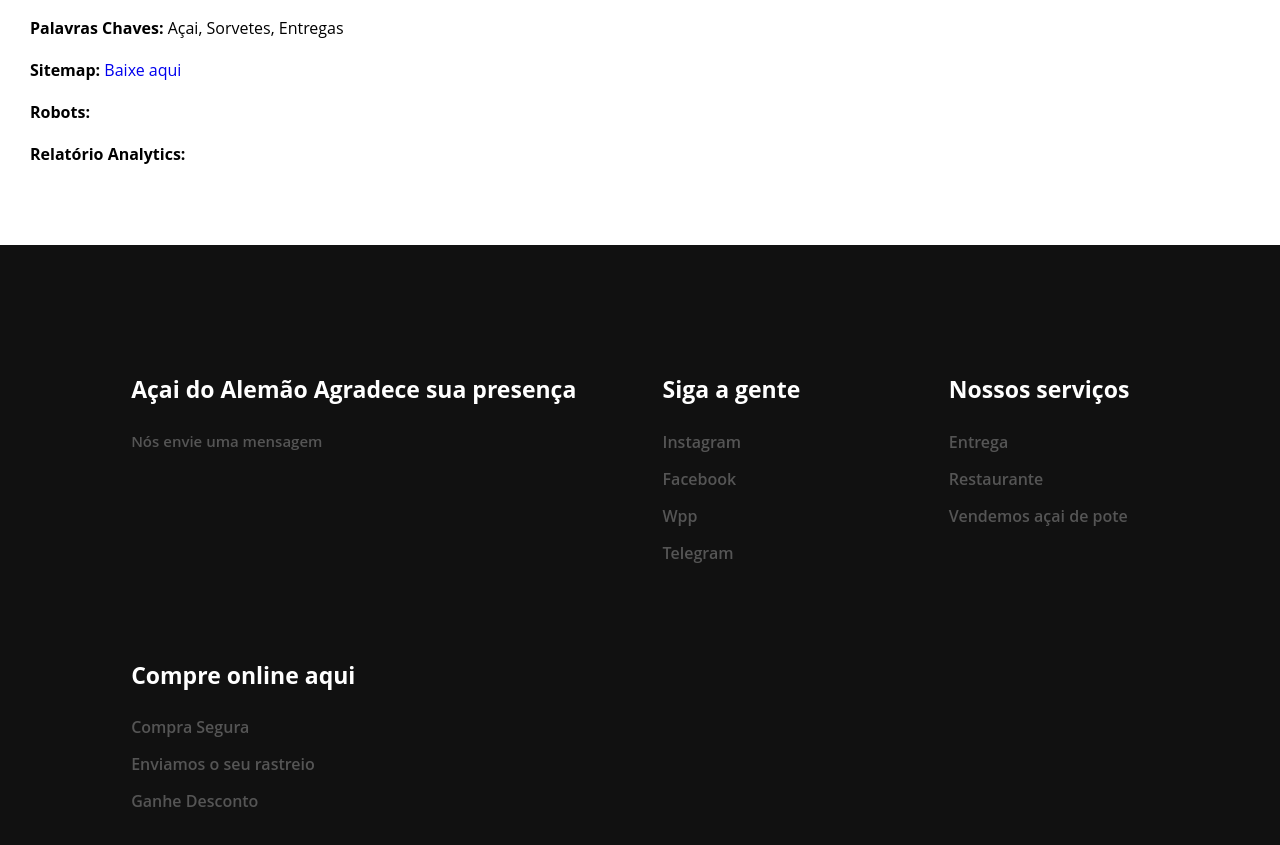
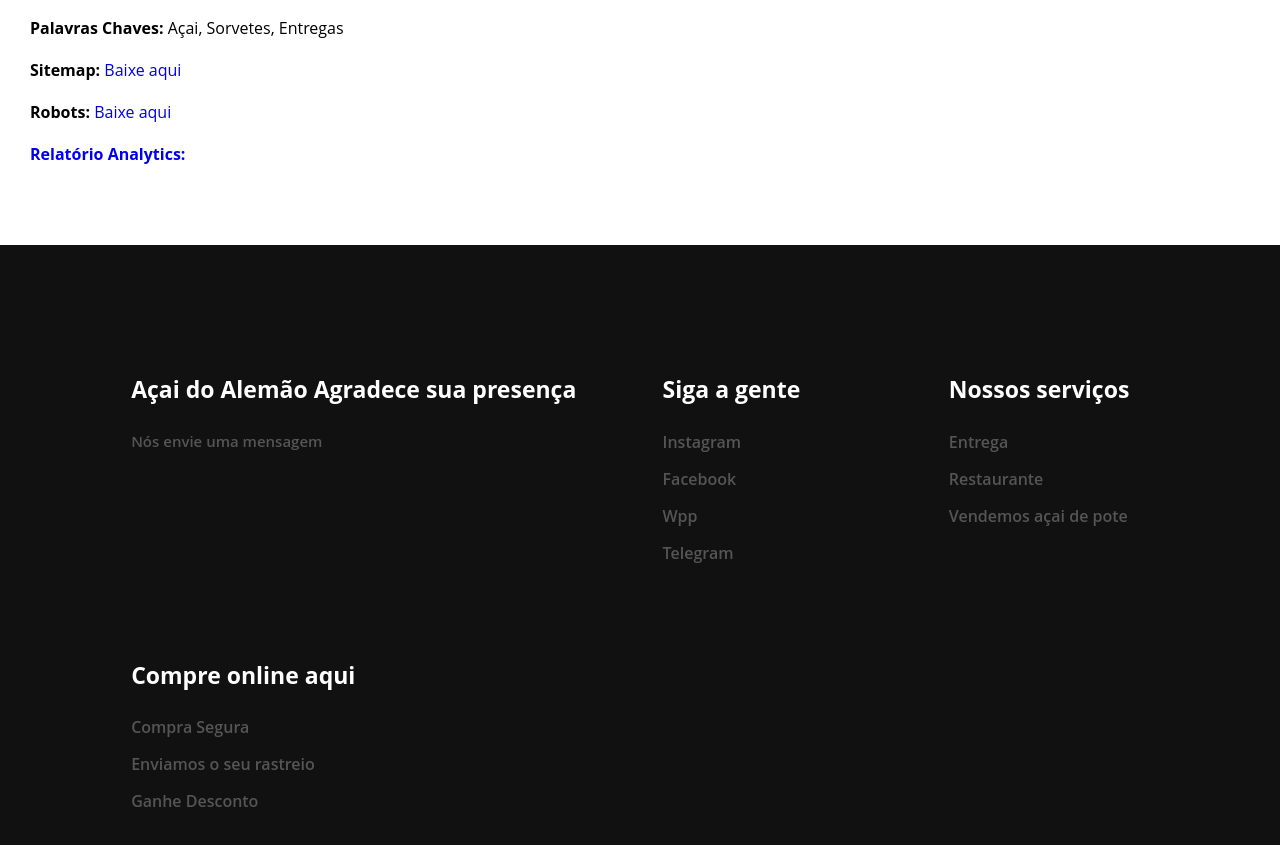
Before and after one commit to milena-andrade/acaiAlemao, a plain HTML site: page professor.html in a window 1280 px wide. Shown: the part 1283-2128 px from the top of the page. Drawn offline with nearby package versions, Linux system fonts and the light colour scheme; a script that the page names is missing.

Commit message:
Update professor.html

```diff
--- a/professor.html
+++ b/professor.html
@@ -52,7 +52,7 @@
             <p class="info"><strong> Sitemap: </strong> <a href="sitemap.xml" download> Baixe aqui </a> </p>
 
 
-            <p class="info"><strong> Robots: </strong>  </p>
+           <p class="info"><strong> Robots: </strong> <a href="robots.txt" download> Baixe aqui  </p>
             <p class="info"><strong> Relatório Analytics: </strong>  </p>
           <div>
     </section>
```
